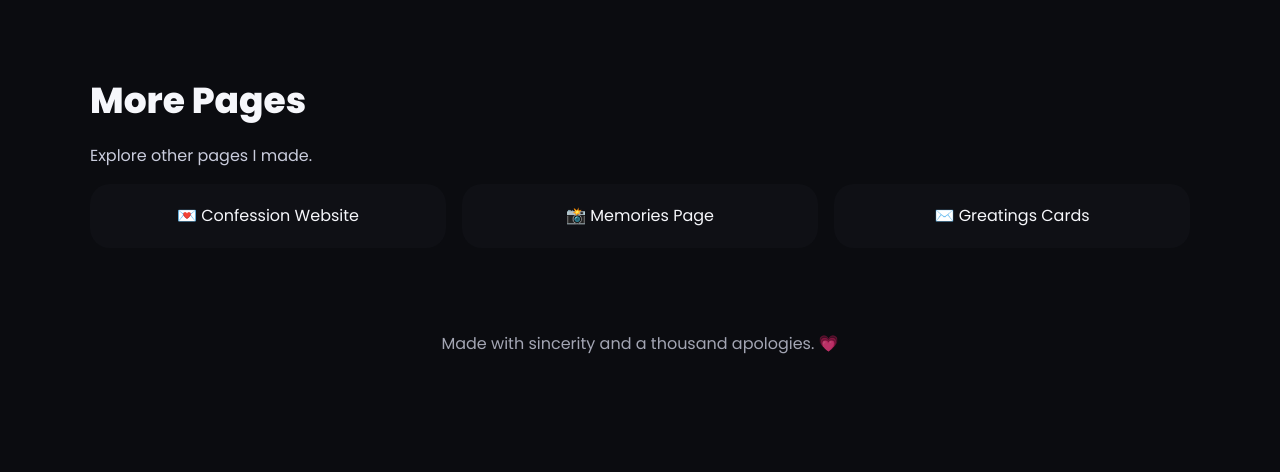
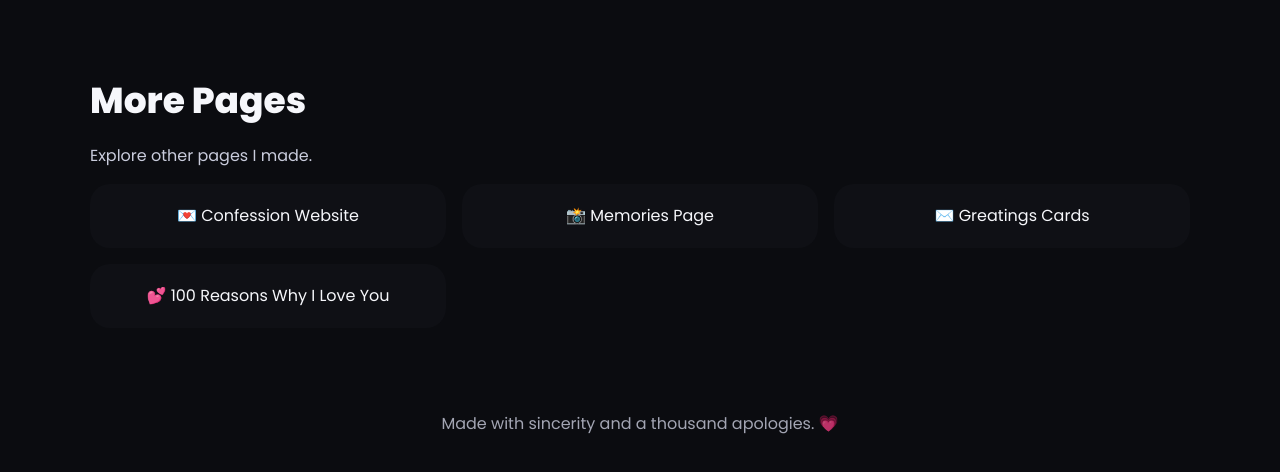
Before and after one commit to isaaczacck/sorry, a plain HTML site: page index.html in a window 1280 px wide. Shown: the part 2721-3193 px from the top of the page. Before the commit the page ends 3113 px from the top, so only its background shows below. Drawn offline with Linux system fonts and the light colour scheme.

Commit message:
Update index.html

```diff
--- a/index.html
+++ b/index.html
@@ -393,6 +393,13 @@
             ✉️ Greatings Cards
           </a>
         </article>
+
+        <article class="col">
+          <a href="https://johnprogrammerph.github.io/100--reason/" target="_blank" style="display:block; padding:20px; text-align:center; text-decoration:none; color:var(--text);">
+            💕 100 Reasons Why I Love You
+          </a>
+        </article>
+
       </div>
     </section>
 
```
